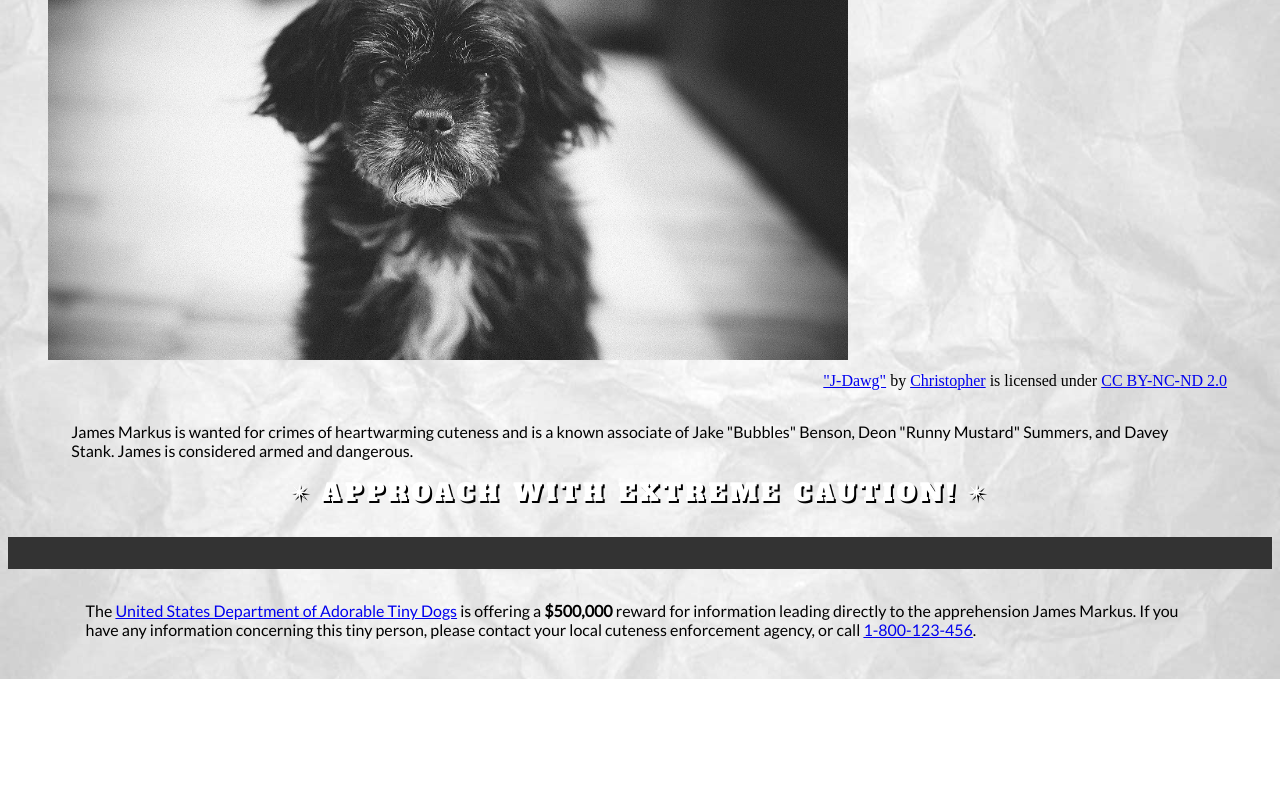
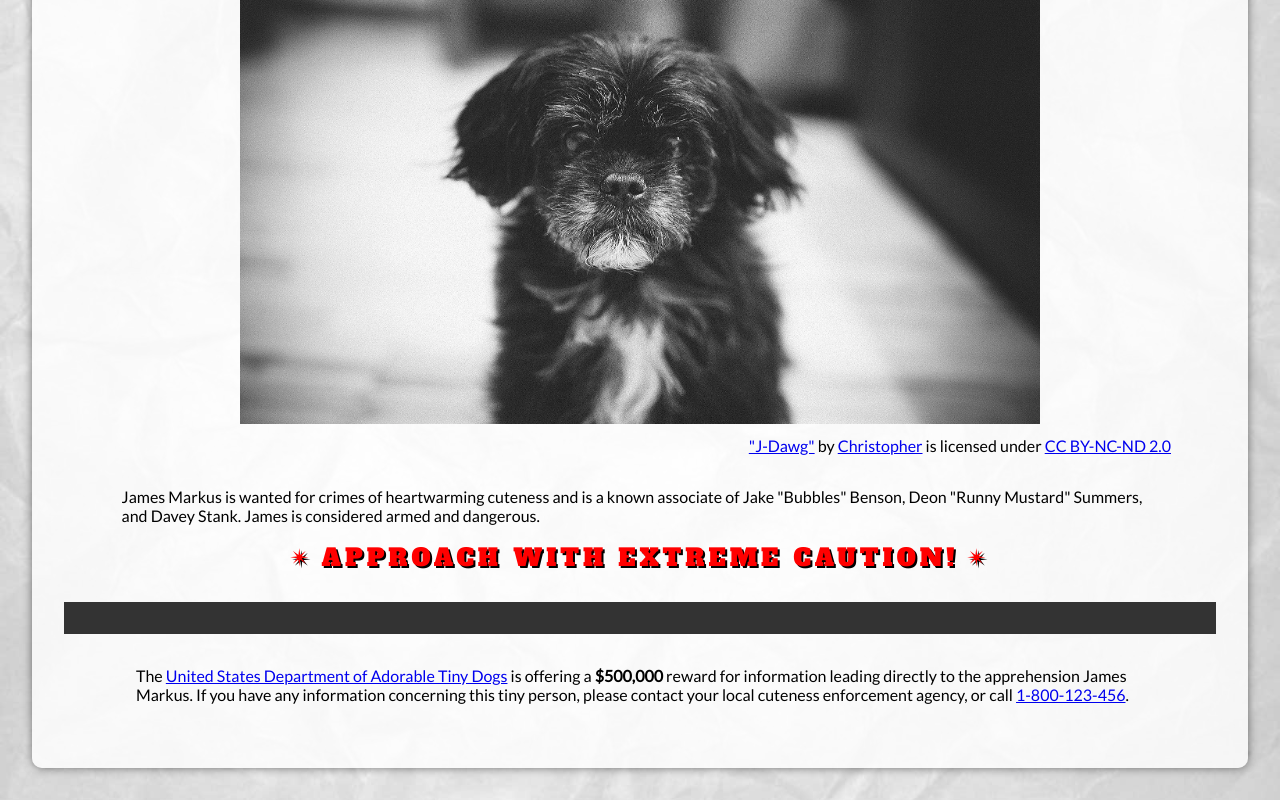
Before and after one commit to Omerkhadim1/omerkhadim1.github.io, a plain HTML site: page wanted-poster/index.html in a window 1280 px wide. Shown: the part 495-1295 px from the top of the page. Before the commit the page ends 1174 px from the top, so only its background shows below. Drawn offline with Linux system fonts and the light colour scheme.

Commit message:
Added red font styling for Skills Check 5 - Wanted Poster
Added CSS to style specific text in red which was missing.

```diff
--- a/wanted-poster/css/style.css
+++ b/wanted-poster/css/style.css
@@ -24,11 +24,13 @@ h2 {
     font-size: 3rem;
     letter-spacing: 0.25rem;
     font-weight: normal;
+    color: red; /* Set h2 text to red */
 }
 
 h3 {
     font-size: 2rem;
     font-weight: normal;
+    color: red; /* Set h3 text to red */
 }
 
 h4 {
@@ -36,6 +38,7 @@ h4 {
     letter-spacing: 0.25rem;
     padding-bottom: 1.125rem;
     font-weight: normal;
+    color: red; /* Set h4 text to red */
 }
 
 h5 {
@@ -51,6 +54,7 @@ h5 {
 /* Styles for section and paragraphs */
 section {
     margin-top: 0.5rem;
+    text-align: center;
 }
 
 p {
@@ -64,11 +68,13 @@ p {
 /* Styles for figures and images */
 figure {
     margin-bottom: 2rem;
+    text-align: center;
 }
 
 figcaption {
     padding-top: 0.5rem;
     text-align: right;
+    font-family: 'Lato', Courier, monospace;
 }
 
 img {
@@ -81,6 +87,8 @@ img {
 footer {
     padding: 1rem;
     border-top: 2rem solid #333;
+    text-align: center;
+    font-family: 'Lato', Courier, monospace;
 }
 
 /* Child selector for spacing around symbols in h4 */
@@ -93,4 +101,22 @@ body {
     background-image: url('../images/wrinkled-white-paper-background.jpg');
     background-size: cover;
     background-repeat: no-repeat;
+    margin: 0;
+    padding: 0;
 }
+
+/* Container for the main content */
+main {
+    background: rgba(255, 255, 255, 0.8); /* Slightly transparent white background */
+    margin: 2rem;
+    padding: 2rem;
+    border-radius: 10px;
+    box-shadow: 0 0 10px rgba(0, 0, 0, 0.5);
+}
+
+/* Style for approach caution text */
+.caution-text {
+    color: red;
+    font-family: 'Alfa Slab One', Courier, monospace;
+    text-transform: uppercase;
+}
--- a/wanted-poster/index.html
+++ b/wanted-poster/index.html
@@ -30,7 +30,7 @@
             </p>
         </section>
         <section>
-            <h4><span>&#10036;</span>Approach with extreme caution!<span>&#10036;</span></h4>
+            <h4 class="caution-text"><span>&#10036;</span>Approach with extreme caution!<span>&#10036;</span></h4>
         </section>
         <footer>
             <p>The <a href="https://www.usdatd.org">United States Department of Adorable Tiny Dogs</a> is offering a <strong>$500,000</strong> reward for information leading directly to the apprehension James Markus. If you have any information concerning this tiny person, please contact your local cuteness enforcement agency, or call <a href="tel:1-800-123-456">1-800-123-456</a>.</p>
```
